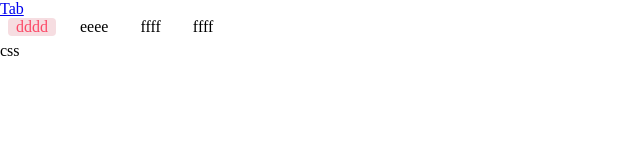
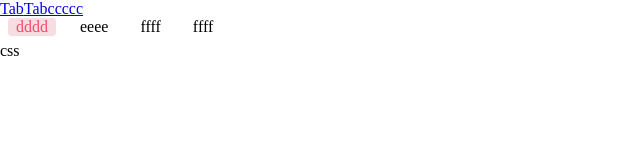
Before and after one commit to jasmineWxj/big_ui, a React (Create React App) app: page / in a window 1280 px wide. Shown: the top 160 px of the page, without its empty margins (0-640 px from the left). Built offline with nearby package versions, Linux system fonts and the light colour scheme.

Commit message:
feat: init

```diff
--- a/src/index.tsx
+++ b/src/index.tsx
@@ -13,6 +13,7 @@ root.render(
     <BrowserRouter>
       <div>
         <Link to='/tab'>Tab</Link>
+        <Link to='/tab'>Tabccccc</Link>
       </div>
       <RouteConfigs></RouteConfigs>
     </BrowserRouter>
```
